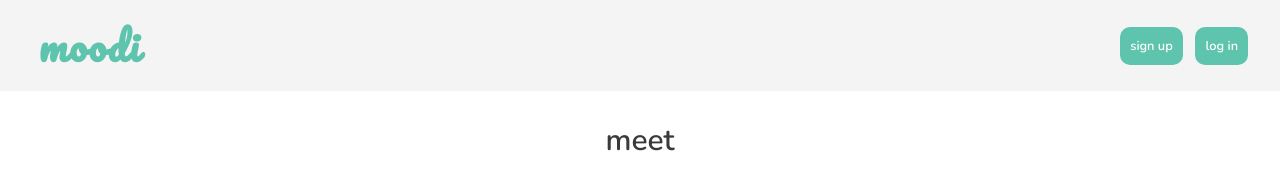
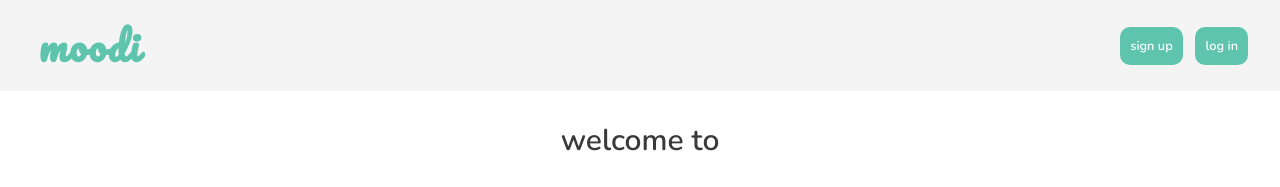
Before and after one commit to ailsamm/moodi-app, a React (Create React App) app: page / in a window 1280 px wide. Shown: the top 187 px of the page. Built offline with nearby package versions, Linux system fonts and the light colour scheme.

Commit message:
Add and initialise Overview component

```diff
--- a/src/Components/LandingPage/LandingPage.js
+++ b/src/Components/LandingPage/LandingPage.js
@@ -7,7 +7,7 @@ export default class LandingPage extends Component {
     render() {
         return (
             <div className="landingPage centeredContent">
-                <p className="landingPage__meet">meet</p>
+                <p className="landingPage__meet">welcome to</p>
                 <h1 className="landingPage__title">moodi</h1>
                 <p className="landingPage__description">your best friend in mood tracking</p>
                 <NavLink to="/signup" className="button landingPage__learnMorebutton">sign up</NavLink>
--- a/src/Components/MainContentRouter/MainContentRouter.js
+++ b/src/Components/MainContentRouter/MainContentRouter.js
@@ -3,6 +3,7 @@ import { Route, Switch } from 'react-router-dom';
 import LandingPage from '../LandingPage/LandingPage';
 import LogInPage from '../LogInPage/LogInPage';
 import ErrorPage from '../ErrorPage/ErrorPage';
+import Overview from '../Overview/Overview';
 import ProtectedRoute from '../ProtectedRoute/ProtectedRoute';
 import SignUpPage from '../SignUpPage/SignUpPage';
 import './MainContentRouter.css'
@@ -33,6 +34,12 @@ export default class MainContentRouter extends Component {
                     />
                     <Route
                         exact
+                        key='overview'
+                        path='/overview'
+                        component={Overview}
+                    />
+                    <Route
+                        exact
                         key='unauthorized'
                         path='/unauthorized'
                         render={() => <ErrorPage error={{code: "403", message:"Access forbidden"}}/>}
--- /dev/null
+++ b/src/Components/Overview/Overview.js
@@ -0,0 +1,10 @@
+import React, { Component } from 'react';
+import './Overview.css';
+
+export default class Overview extends Component {
+    render() {
+        return (
+            <div></div>
+        )
+    }
+}
```
Also changed, not shown: src/Components/Overview/Overview.css (added), 1 other file (tests, documents, lock files or other folders).
